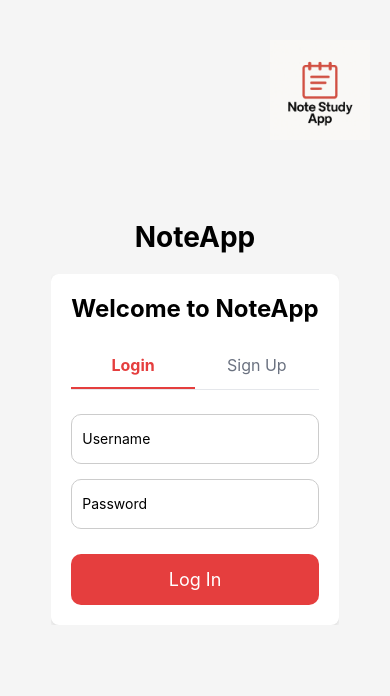
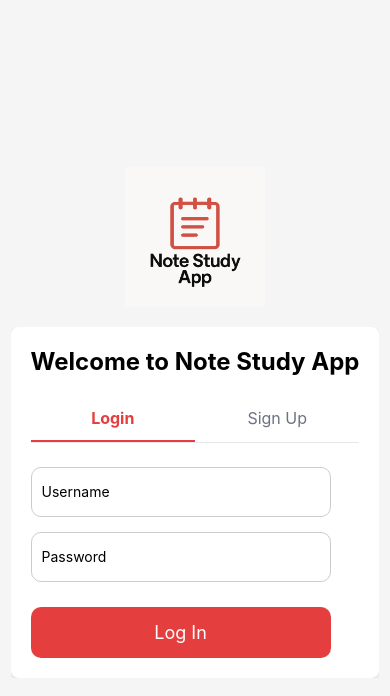
Before and after one commit to JorgeRodriguez5167/Frontend-Study-App, a React Native app: screen / in a window 390 px wide. Shown: the top 696 px of the page. Built offline with nearby package versions, Linux system fonts and the light colour scheme.

Commit message:
Update App.js

```diff
--- a/App.js
+++ b/App.js
@@ -52,9 +52,7 @@ const LoginScreen = ({ navigation }) => {
 
   return (
     <SafeAreaView style={styles.container}>
-      <Text style={styles.title}>NoteApp</Text>
-
-      {/* Logo */}
+      {/* Replaced title with logo */}
       <Image source={AppLogo} style={styles.logo} />
 
       <KeyboardAvoidingView
@@ -63,7 +61,7 @@ const LoginScreen = ({ navigation }) => {
       >
         <ScrollView contentContainerStyle={styles.scrollView}>
           <View style={styles.card}>
-            <Text style={styles.cardTitle}>Welcome to NoteApp</Text>
+            <Text style={styles.cardTitle}>Welcome to Note Study App</Text>
 
             <View style={styles.tabs}>
               <TouchableOpacity
@@ -166,18 +164,11 @@ const styles = StyleSheet.create({
     backgroundColor: '#f5f5f5',
     padding: 20,
   },
-  title: {
-    fontSize: 28,
-    fontWeight: 'bold',
+  logo: {
+    width: 140,
+    height: 140,
+    resizeMode: 'contain',
     marginBottom: 20,
-  },
-  logo: {
-    position: 'absolute',
-    top: 40, // Adjust the value for the exact placement
-    right: 20, // Adjust the value for the exact placement
-    width: 100, // Adjust the size (double the original size)
-    height: 100, // Adjust the size (double the original size)
-    resizeMode: 'contain',
   },
   card: {
     width: '100%',
```
